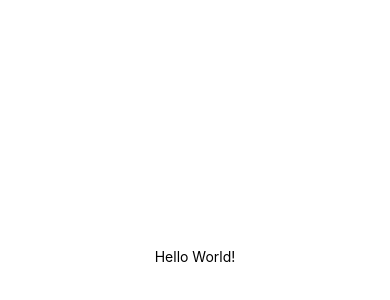
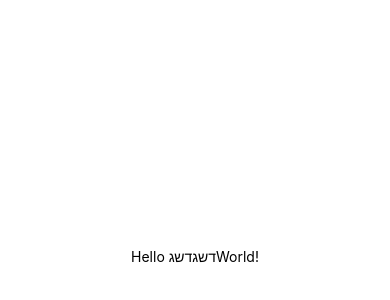
Before and after one commit to Momikof/DoCare, a React Native app in the folder client/: screen / in a window 390 px wide. Shown: the part 166-466 px from the top of the page. Built offline with nearby package versions, Linux system fonts and the light colour scheme.

Commit message:
it works!

```diff
--- a/client/App.tsx
+++ b/client/App.tsx
@@ -4,7 +4,7 @@ import { StyleSheet, Text, View } from 'react-native';
 export default function App() {
   return (
     <View style={styles.container}>
-      <Text>Hello World!</Text>
+      <Text>Hello דשגדשגWorld!</Text>
     </View>
   );
 }
```
Also changed, not shown: client/package.json (+4 -4 lines), 1 other file (tests, documents, lock files or other folders).
